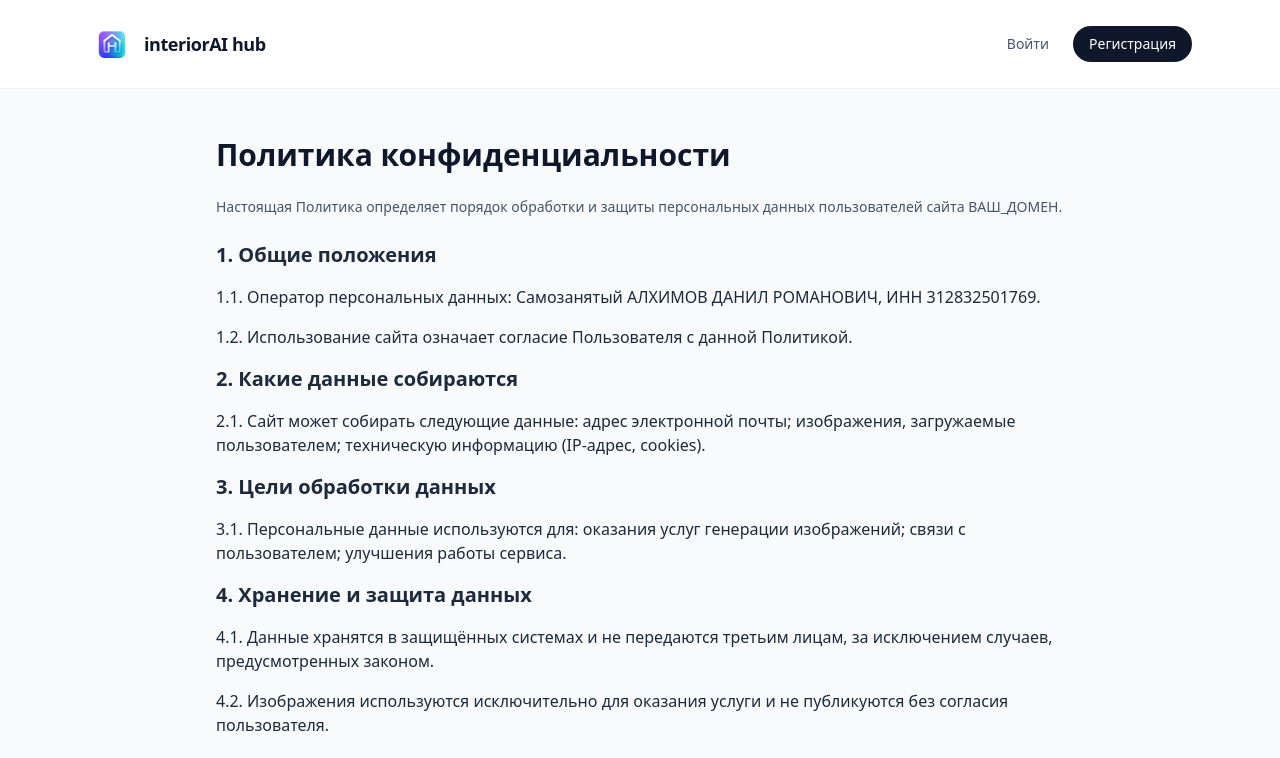
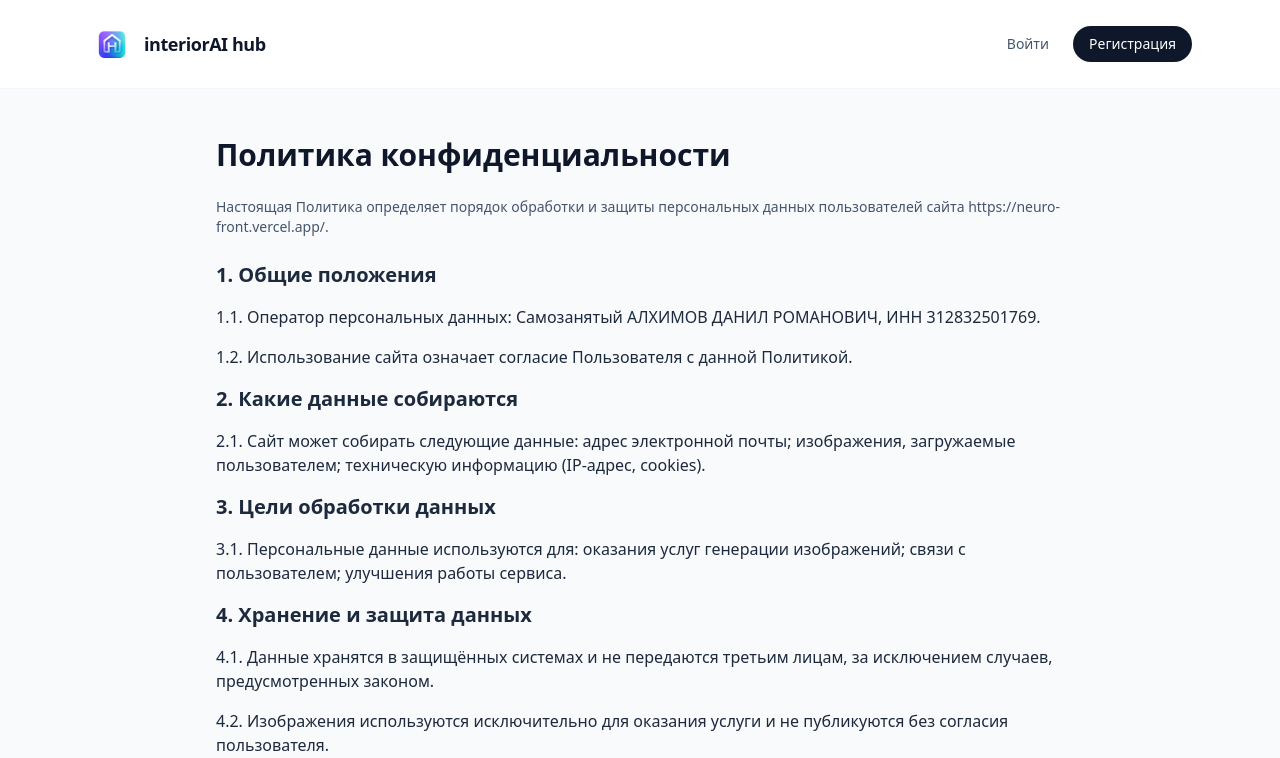
Before and after one commit to dkikowe/neuro-front, a Next.js app: page /legal/privacy in a window 1280 px wide. Shown: the top 758 px of the page. Built offline with nearby package versions, Linux system fonts and the light colour scheme; no server answers.

Commit message:
енен

```diff
--- a/src/app/legal/offer/page.tsx
+++ b/src/app/legal/offer/page.tsx
@@ -14,7 +14,7 @@ export default function OfferPage() {
         <div className="space-y-4 text-slate-800 dark:text-slate-200">
           <h2 className="text-xl font-semibold">1. Общие положения</h2>
           <p>1.1. Исполнитель: Самозанятый АЛХИМОВ ДАНИЛ РОМАНОВИЧ, ИНН 312832501769.</p>
-          <p>1.2. Настоящая оферта регулирует порядок оказания цифровых услуг через сайт ВАШ_ДОМЕН.</p>
+          <p>1.2. Настоящая оферта регулирует порядок оказания цифровых услуг через сайт https://neuro-front.vercel.app/.</p>
           <p>1.3. Оплата услуг означает полное и безоговорочное принятие условий настоящей оферты.</p>
 
           <h2 className="text-xl font-semibold">2. Описание услуги</h2>
--- a/src/app/legal/privacy/page.tsx
+++ b/src/app/legal/privacy/page.tsx
@@ -7,9 +7,9 @@ export default function PrivacyPage() {
         <h1 className="text-3xl font-bold text-slate-900 dark:text-slate-50">
           Политика конфиденциальности
         </h1>
-        <p className="text-sm text-slate-600 dark:text-slate-400">
-          Настоящая Политика определяет порядок обработки и защиты персональных данных пользователей сайта ВАШ_ДОМЕН.
-        </p>
+          <p className="text-sm text-slate-600 dark:text-slate-400">
+          Настоящая Политика определяет порядок обработки и защиты персональных данных пользователей сайта https://neuro-front.vercel.app/.
+          </p>
 
         <div className="space-y-4 text-slate-800 dark:text-slate-200">
           <h2 className="text-xl font-semibold">1. Общие положения</h2>
--- a/src/app/legal/refund/page.tsx
+++ b/src/app/legal/refund/page.tsx
@@ -10,7 +10,7 @@ export default function RefundPage() {
 
         <div className="space-y-4 text-slate-800 dark:text-slate-200">
           <h2 className="text-xl font-semibold">1. Общие положения</h2>
-          <p>1.1. Услуги, предоставляемые на сайте ВАШ_ДОМЕН, являются цифровыми и оказываются онлайн.</p>
+          <p>1.1. Услуги, предоставляемые на сайте https://neuro-front.vercel.app/, являются цифровыми и оказываются онлайн.</p>
 
           <h2 className="text-xl font-semibold">2. Возврат средств</h2>
           <p>2.1. Возврат денежных средств возможен только в случае, если услуга не была оказана по техническим причинам со стороны Исполнителя.</p>
```
